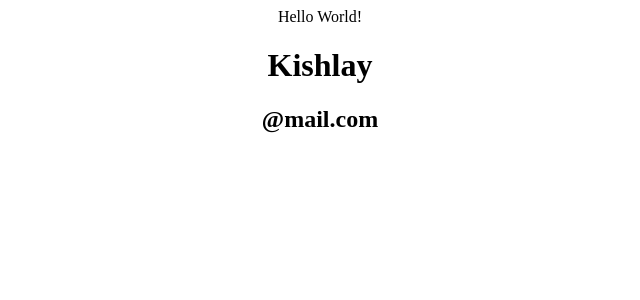
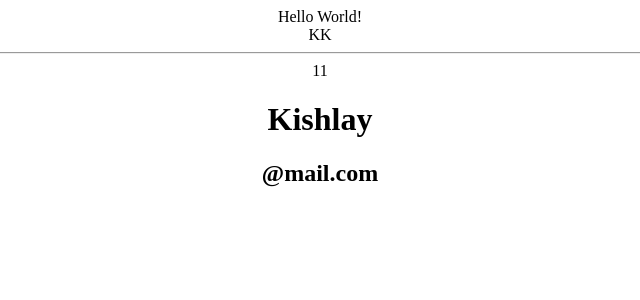
Before and after one commit to Kishlay-notabot/react-dev, a React (Create React App) app in the folder myapp/: page / in a window 1280 px wide. Shown: the top 300 px of the page, without its empty margins (320-960 px from the left). Built offline with nearby package versions, Linux system fonts and the light colour scheme.

Commit message:
props init

```diff
--- a/myapp/src/App.js
+++ b/myapp/src/App.js
@@ -19,10 +19,15 @@ const Testcomp = () => {
 
 };
 
+
+
+
+
 function App() {
   return (
     <div className="App">
      Hello World!
+     <div>{userid.name} <hr />{userid.age} {userid.email}</div>
       <Testcomp />
 
 
@@ -31,4 +36,18 @@ function App() {
 };
 
 
+
+
+
+
+
+
+//props
+const userid = {
+  name: "KK",
+  age: 11,
+  email:null,
+
+}
+
 export default App;
```
